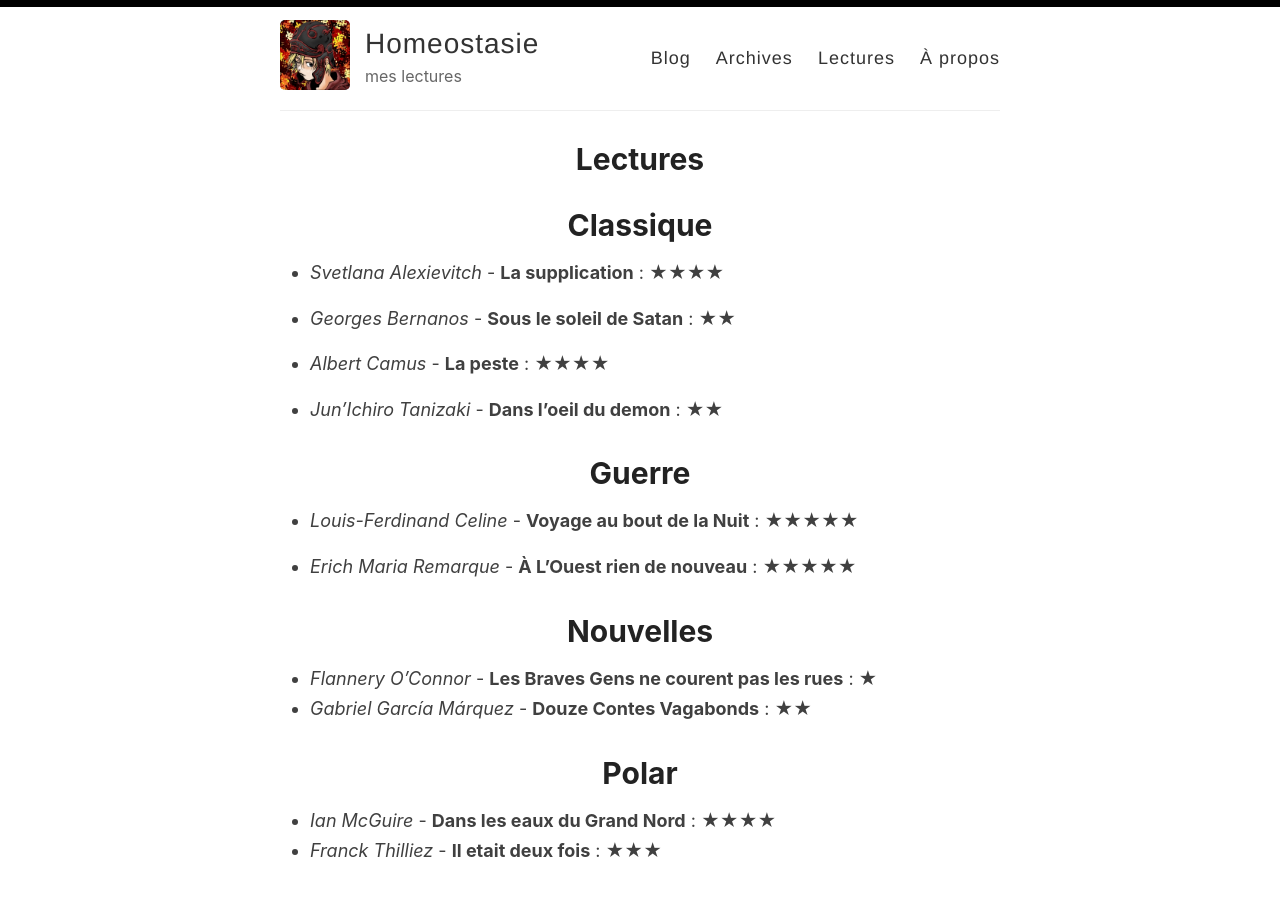
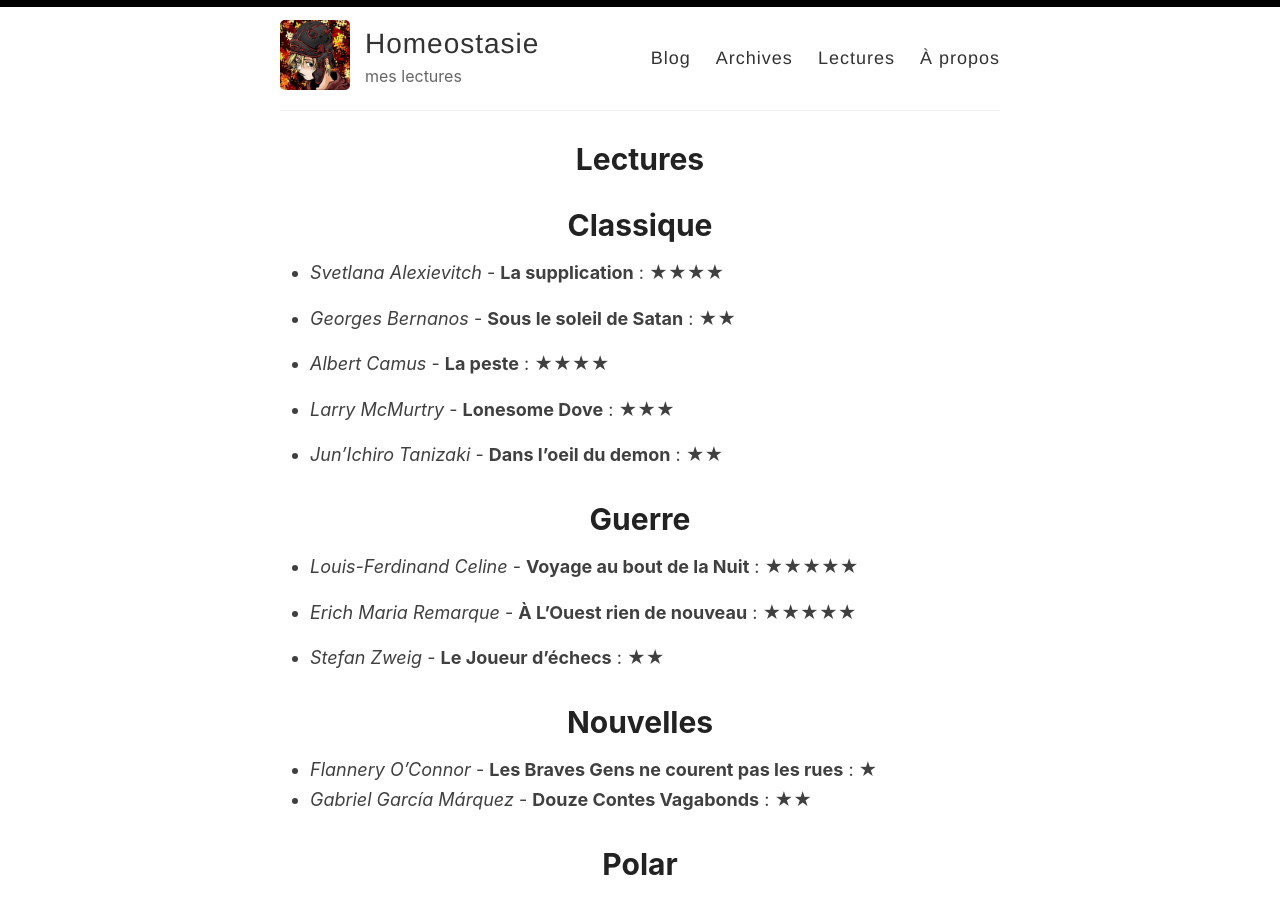
Before and after one commit to homeostasie/bouquins, a Jekyll site: the page built from _pages/jak.md, in a window 1280 px wide and 900 px high. Built offline with Jekyll 4.4.1, drawn with Linux system fonts in a browser that asks for light colours.

Commit message:
maj des pal de j et moi

```diff
--- a/_pages/jak.md
+++ b/_pages/jak.md
@@ -13,13 +13,18 @@ comments: true
 
 * *Albert Camus* - **La peste** : ★★★★
 
+* *Larry McMurtry* - **Lonesome Dove** : ★★★
+
 * *Jun'Ichiro Tanizaki* - **Dans l'oeil du demon** : ★★
+
 
 # Guerre
 
 * *Louis-Ferdinand Celine* - **Voyage au bout de la Nuit** : ★★★★★
 
 * *Erich Maria Remarque* - **À L'Ouest rien de nouveau** : ★★★★★
+
+* *Stefan Zweig* - **Le Joueur d'échecs** : ★★
 
 # Nouvelles
 
```
Also changed, not shown: _pages/lectures.md (+3 -0 lines).
